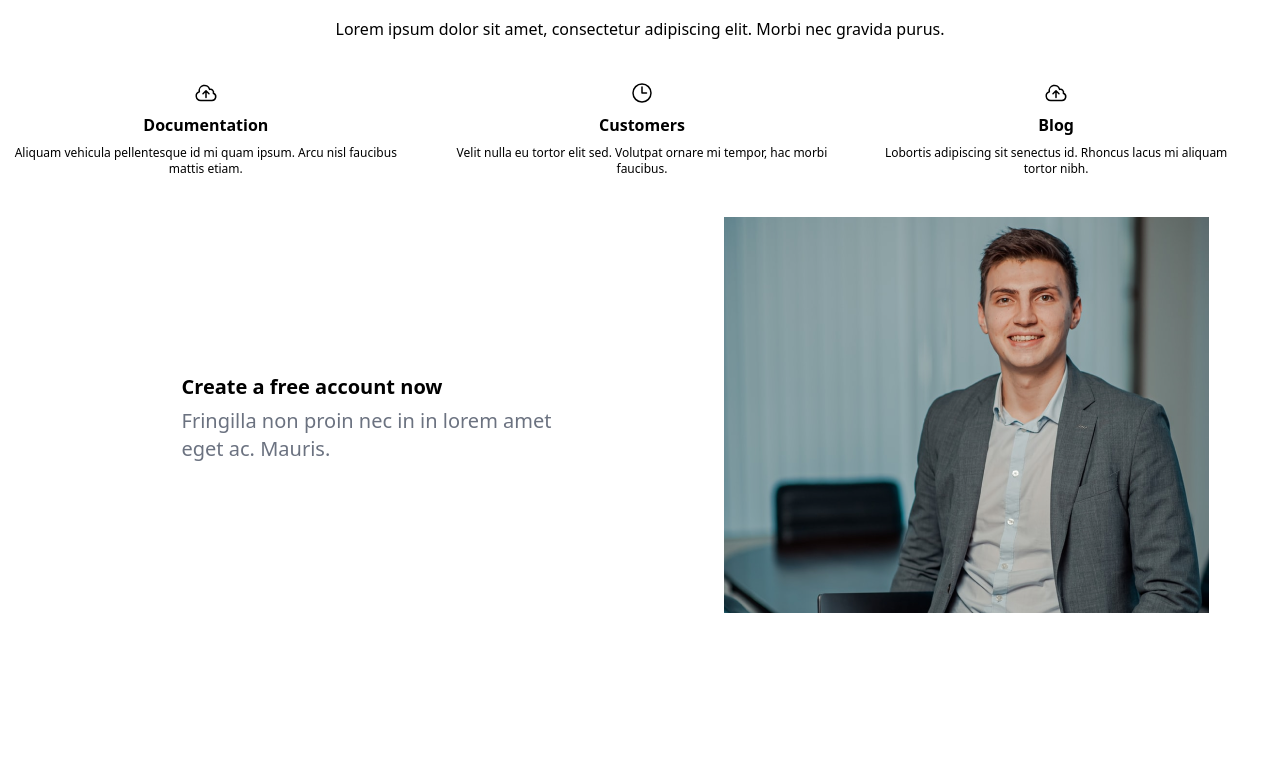
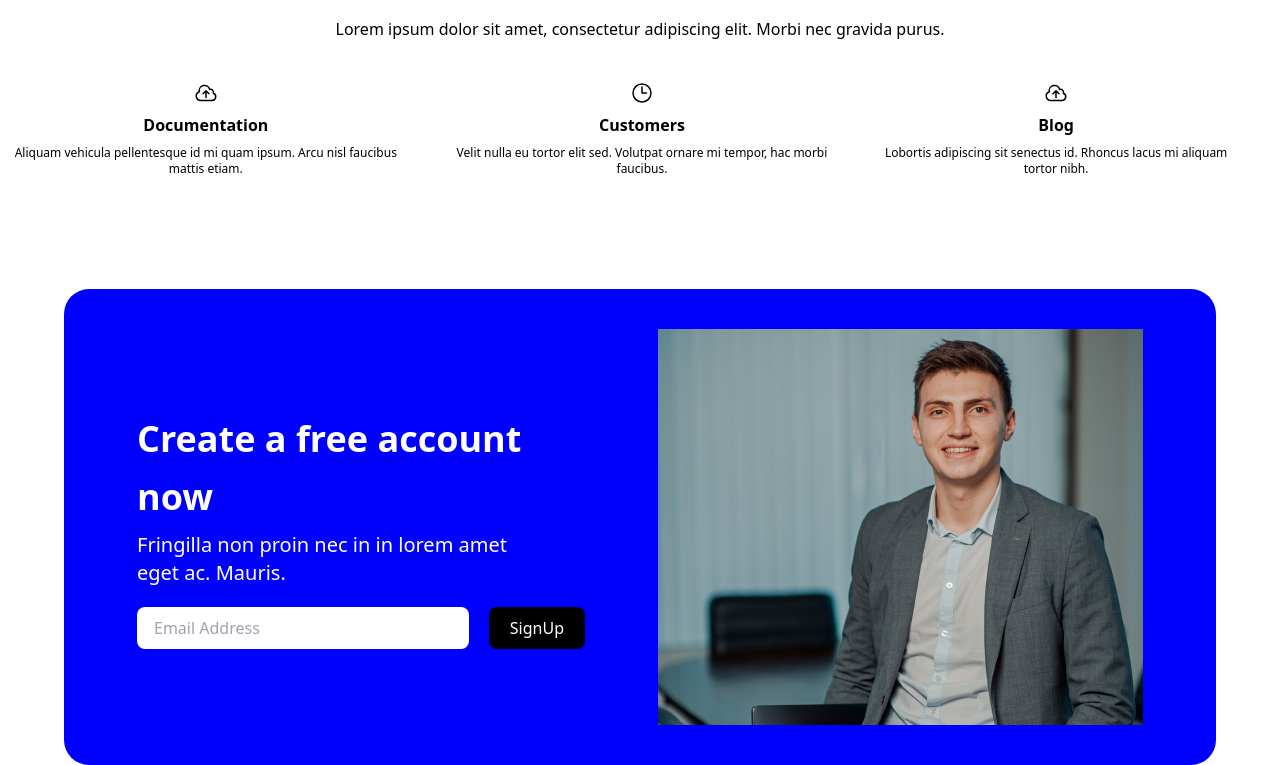
Before and after one commit to greeneley/saas-landing-page-tailwind-css, a website: page src/index.html in a window 1280 px wide. Shown: the part 2021-2786 px from the top of the page. Before the commit the page ends 2674 px from the top, so only its background shows below. Drawn offline with nearby package versions, Linux system fonts and the light colour scheme; files that its build step writes are made by us from their sources.

Commit message:
finish signup email

```diff
--- a/src/index.html
+++ b/src/index.html
@@ -174,25 +174,34 @@
         </div>
     </section>
     <!-- contact -->
-    <section>
-        <div>
-            <div class="flex flex-row-reverse justify-evenly items-center py-10">
-                <!-- img -->
-                <div>
-                    <img src="./img/contact.png" alt="">
-                </div>
+    <section class="container mx-auto px-16 pt-28">
+        <div class="flex flex-row-reverse justify-evenly items-center py-10"
+            style="background-color: blue; border-radius: 25px;">
+            <!-- img -->
+            <div>
+                <img src="./img/contact.png" alt="">
+            </div>
+            <div class="flex flex-col">
                 <!-- text  -->
-                <div class="text-left items-center mx-10 pr-12">
+                <div class="text-left items-center">
                     <!-- title  -->
-                    <h2 class="text-xl font-semibold max-w-md leading-relaxed py-1">Create a free account now</h2>
+                    <h2 class="text-4xl font-semibold text-white max-w-md leading-relaxed py-1">Create a free account
+                        now
+                    </h2>
                     <!-- desc  -->
-                    <p class="text-xl text-gray-500 max-w-sm mx-0 font-light">Fringilla non proin nec in in lorem amet
+                    <p class="text-xl max-w-sm mx-0 font-light text-white">Fringilla non proin nec in in
+                        lorem
+                        amet
                         eget ac. Mauris.</p>
                 </div>
 
                 <!-- input -->
-                <div>
+                <div class="pt-5 flex flex-row">
                     <!-- email -->
+                    <input class="border border-transparent rounded-lg px-4 py-1 w-full mr-5" type="email"
+                        placeholder="Email Address" />
+                    <button
+                        class="border border-transparent rounded-lg cursor-pointer  bg-black px-5 py-2  text-white hover:bg-gray-500">SignUp</button>
                     <!-- bottom -->
                 </div>
             </div>
```
